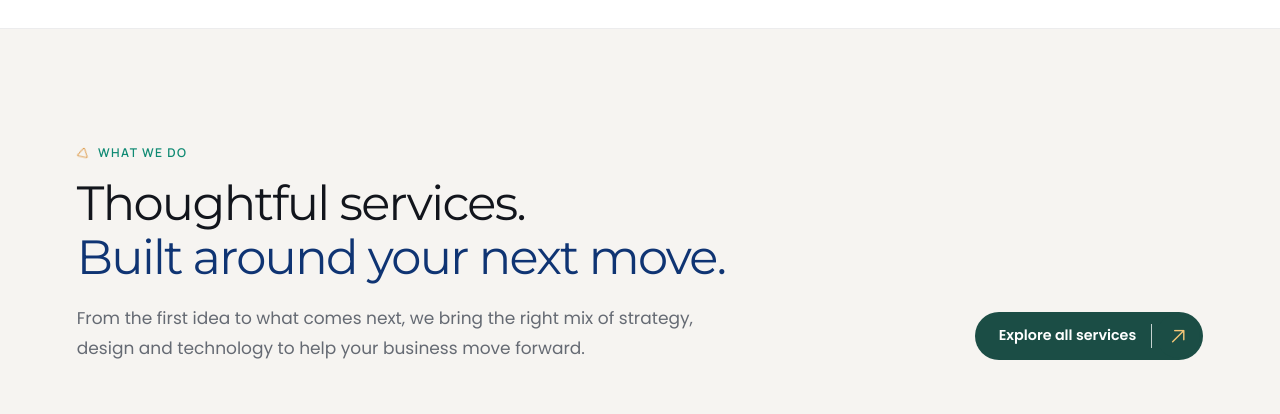
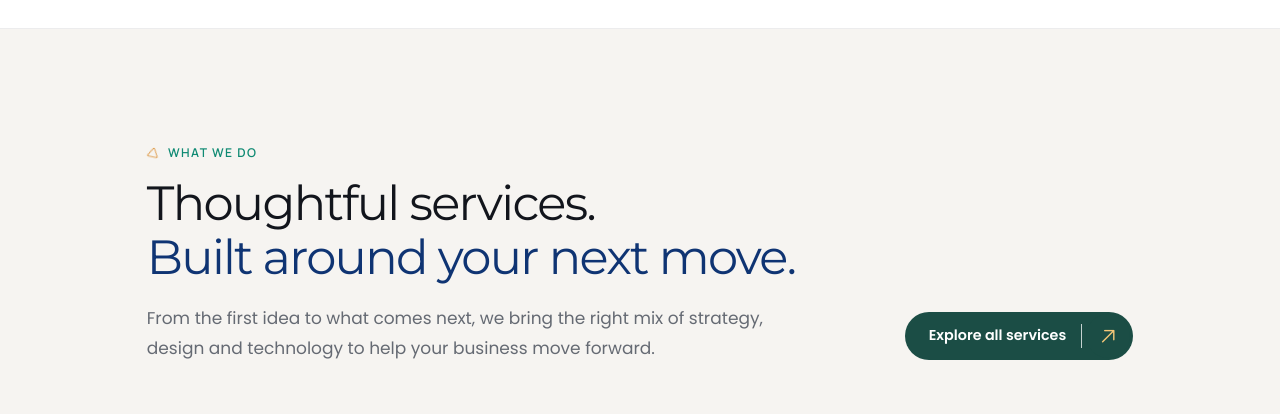
Before and after one commit to alifywork/custom-alify, a plain HTML site: page index.html in a window 1280 px wide. Shown: the part 860-1274 px from the top of the page. Drawn offline with Linux system fonts and the light colour scheme.

Commit message:
Use two service section containers and full-width mobile slides
Co-authored-by: arena-agent <297053741+arena-agent@users.noreply.github.com>

```diff
--- a/assets/css/advanced-pages.css
+++ b/assets/css/advanced-pages.css
@@ -254,7 +254,7 @@
 .service-slider__controls button { display: grid; width: 46px; height: 46px; place-items: center; border: 1px solid rgba(18,21,28,.16); border-radius: 50%; background: transparent; color: var(--color-charcoal); font-size: 1.1rem; transition: background .2s ease, color .2s ease, border-color .2s ease; }
 .service-slider__controls button:hover,.service-slider__controls button:focus-visible { border-color: var(--color-primary); background: var(--color-primary); color: #fff; }
 @media (max-width: 991.98px) { .service-slide { flex-basis: calc((100% - 22px) / 2); } .home-services__all-link { justify-content: flex-start; } }
-@media (max-width: 575.98px) { .service-slide { flex-basis: 84%; height: 390px; } .service-slide__content { top: 22px; right: 22px; left: 22px; } .service-slide__excerpt { font-size: .82rem; } .service-slide__arrow { right: 18px; bottom: 18px; width: 46px; height: 46px; } .service-slider__track { gap: 15px; padding-bottom: 12px; } }
+@media (max-width: 575.98px) { .service-slide { flex: 0 0 100%; height: 390px; } .service-slide__content { top: 22px; right: 22px; left: 22px; } .service-slide__excerpt { font-size: .82rem; } .service-slide__arrow { right: 18px; bottom: 18px; width: 46px; height: 46px; } .service-slider__track { gap: 0; padding: 8px 4px 12px; } }
 @media (prefers-reduced-motion: reduce) { .service-slide,.service-slide * { scroll-behavior: auto !important; transition-duration: .01ms !important; } .home-services__eyebrow i { animation: none; } }
 @media (hover: none) { .service-slide__excerpt { max-height: 150px; margin-top: 12px; opacity: 1; transform: translateY(0); } }
 
--- a/index.html
+++ b/index.html
@@ -148,7 +148,7 @@
       </div>
     </section>
     <section class="home-services" aria-labelledby="homeServicesTitle">
-      <div class="container-fluid home-services__intro-wrap">
+      <div class="container home-services__intro-wrap">
         <div class="row align-items-end gy-4">
           <div class="col-lg-8">
             <p class="eyebrow home-services__eyebrow"><i class="ph ph-triangle" aria-hidden="true"></i> What we do</p>
```
